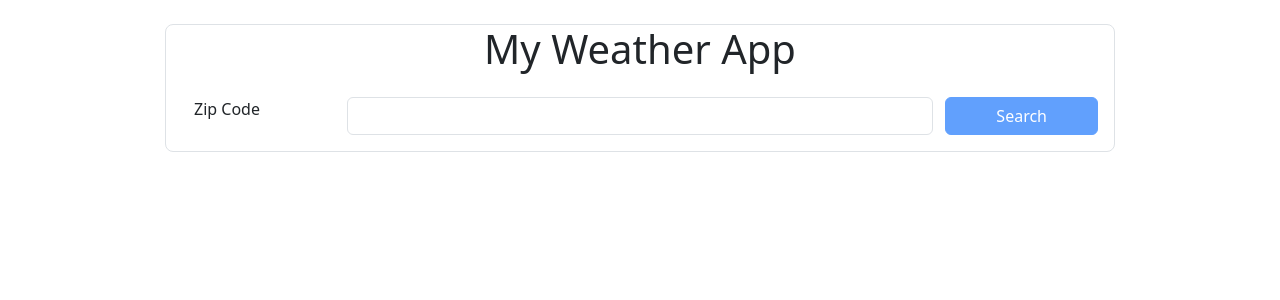
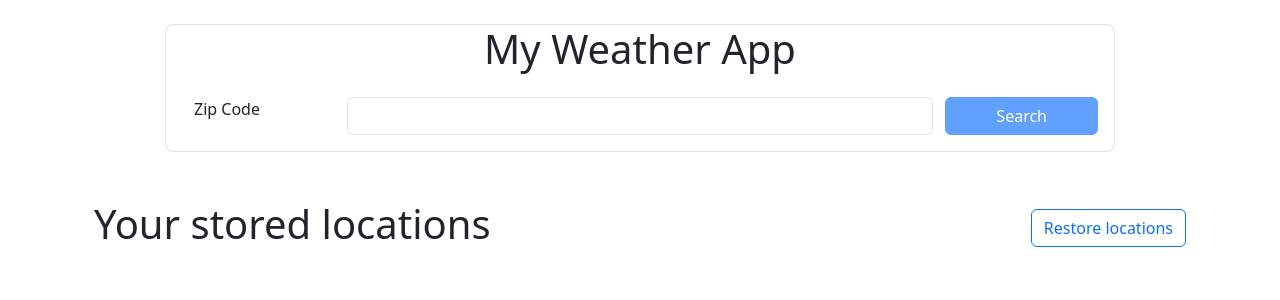
Before and after one commit to StephanSinn/weather, an Angular app: page / in a window 1280 px wide. Shown: the top 300 px of the page. Built offline with nearby package versions, Linux system fonts and the light colour scheme.

Commit message:
feat: restore from localstorage

```diff
--- a/src/app/location-card/location-card.component.html
+++ b/src/app/location-card/location-card.component.html
@@ -14,7 +14,7 @@
             </div>
             <div class="col-6">
 <!--              TODO put in directive-->
-              <img [src]="'https://openweathermap.org/img/wn/'+currentWeather.weather.at(0)?.icon+'@2x.png'" [alt]="currentWeather.weather.at(0)?.main">
+              <img [src]="'https://openweathermap.org/img/wn/'+currentWeather.weather.at(0)?.icon+'@4x.png'" [alt]="currentWeather.weather.at(0)?.main">
             </div>
           </ng-container>
         </div>
--- a/src/app/location-list/location-list.component.html
+++ b/src/app/location-list/location-list.component.html
@@ -1,4 +1,14 @@
-<h1 *ngIf="locationService.selectedLocations.size">Your stored locations</h1>
+<div class="container">
+  <div class="row justify-content-between align-items-center">
+    <div class="col">
+      <h1>Your stored locations</h1>
+    </div>
+    <div class="col text-end">
+      <button class="btn btn-outline-primary" (click)="restoreLocationList()">Restore locations</button>
+    </div>
+  </div>
+</div>
+<ng-container *ngIf="locationService.selectedLocations.size">
   @for (location of locationService.selectedLocations.values(); track location.zip) {
     <app-location-card
       [location]="location"
@@ -6,7 +16,7 @@
       <div class="container">
         <div class="row justify-content-end">
           <div class="col-3 text-end">
-          <button class="btn btn-primary" (click)="removeLocation(location)">Remove location</button>
+            <button class="btn btn-secondary" (click)="removeLocation(location)">Remove location</button>
           </div>
         </div>
       </div>
@@ -14,3 +24,12 @@
     </app-location-card>
     <br>
   }
+  <div class="container">
+    <div class="row justify-content-end">
+      <div class="col text-end">
+        <button class="btn btn-outline-primary" (click)="storeLocationList()">Store locations</button>
+      </div>
+
+    </div>
+  </div>
+</ng-container>
--- a/src/app/location-list/location-list.component.ts
+++ b/src/app/location-list/location-list.component.ts
@@ -20,4 +20,12 @@ export class LocationListComponent {
     this.locationService.selectedLocations.delete(location.zip)
   }
 
+  storeLocationList(){
+    this.locationService.storeLocationListLocally()
+  }
+
+  restoreLocationList(){
+    this.locationService.restoreLocationListLocally()
+  }
+
 }
--- a/src/app/services/location.service.ts
+++ b/src/app/services/location.service.ts
@@ -21,6 +21,14 @@ export class LocationService {
     )
   )
 
+  storeLocationListLocally() {
+    localStorage.setItem('locationList', JSON.stringify(Array.from(this.selectedLocations.entries())))
+  }
+
+  restoreLocationListLocally() {
+    this.selectedLocations = new Map(JSON.parse(localStorage.getItem('locationList') ?? ''))
+  }
+
 }
 
 export interface WeatherLocation {
```
Also changed, not shown: src/app/services/weather-icon.service.ts (deleted, +0 -9 lines), 1 other file (tests, documents, lock files or other folders). Lines whose indentation alone changed are shown as unchanged.
